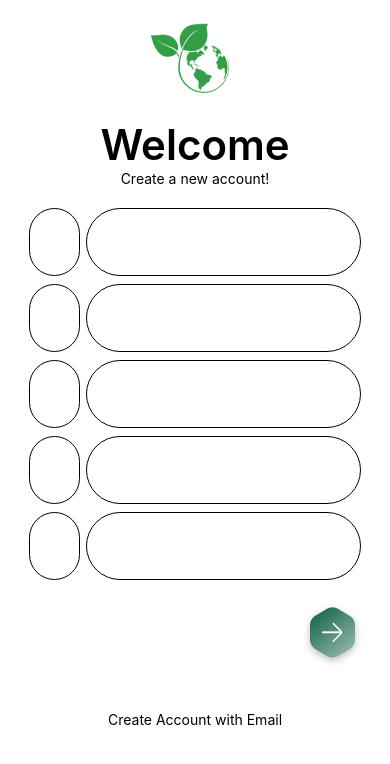
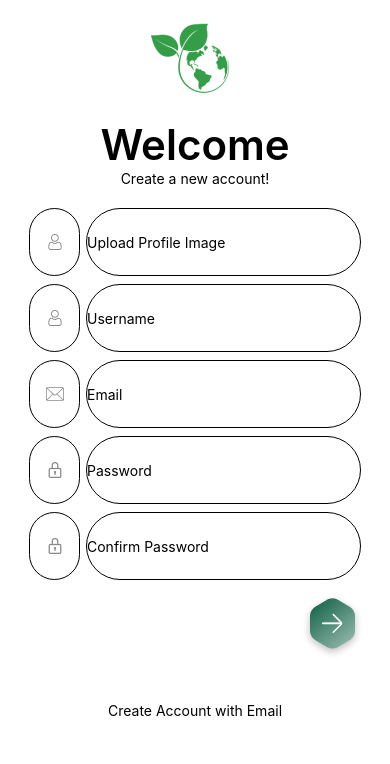
Before and after one commit to NaumanRecat/Simplified-Recipe-App, a React Native app: screen /Signup in a window 390 px wide. Shown: the top 764 px of the page. Built offline with nearby package versions, Linux system fonts and the light colour scheme.

Commit message:
3 screen done

```diff
--- a/src/navigators/ScreenNavigator.js
+++ b/src/navigators/ScreenNavigator.js
@@ -25,15 +25,17 @@ export const ScreenNavigator =()=>  {
       <Stack.Navigator>
       <Stack.Screen name="Splash" component={Splash}  options={{headerShown:false}} />
       <Stack.Screen name="Login" component={Login}  options={{headerShown:false}} />
+      <Stack.Screen name="Signup" component={Signup}  options={{headerShown:false}} />
+      <Stack.Screen name="Recipe" component={Recipe}  options={{headerShown:false}} />
       <Stack.Screen name="Recipeuploadfinal" component={Recipeuploadfinal}  options={{headerShown:false}} />
       <Stack.Screen name="RecipeUpload" component={RecipeUpload}  options={{headerShown:false}} />
       <Stack.Screen name="Cooking" component={Cooking}  options={{headerShown:false}} />
       <Stack.Screen name="TabNavigator" component={TabNavigator}  options={{headerShown:false}} />
       <Stack.Screen name="RecipeDes" component={RecipeDes}  options={{headerShown:false}} />
-      <Stack.Screen name="Recipe" component={Recipe}  options={{headerShown:false}} />
+
       <Stack.Screen name="Friend" component={Friend}  options={{headerShown:false}} />
       <Stack.Screen name="Profile" component={Profile}  options={{headerShown:false}} />
-      <Stack.Screen name="Signup" component={Signup}  options={{headerShown:false}} />
+
 
 
       </Stack.Navigator>
--- a/src/screens/Signup.js
+++ b/src/screens/Signup.js
@@ -1,5 +1,5 @@
 import React from "react";
-import {View, Text, SafeAreaView, Image} from 'react-native';
+import {View, Text, SafeAreaView, Image,TouchableOpacity} from 'react-native';
 
 import {widthPercentageToDP as w, heightPercentageToDP as h} from 'react-native-responsive-screen';
 import { StylishInput } from "../components/StylishInput";
@@ -25,6 +25,7 @@ export class Signup extends React.Component{
                 <Text style={{
                     fontWeight:'600',
                     fontSize:h('5%'),
+                    color:'#000'
                 }}>
                     Welcome
                 </Text>
@@ -38,19 +39,21 @@ export class Signup extends React.Component{
                     marginTop:h('2%'),
                     alignItems:'center',
                 }}>
-                    <StylishInput/>
-                    <StylishInput/>
-                    <StylishInput/>
-                    <StylishInput/>
-                    <StylishInput/>
+                    <StylishInput img={require('../assests/userb.png')} placeholder={'Upload Profile Image'} />
+                    <StylishInput img={require('../assests/userb.png')} placeholder={'Username'} />
+                    <StylishInput img={require('../assests/email.png')} placeholder={'Email'}  />
+                    <StylishInput img={require('../assests/lock.png')} placeholder={'Password'}  />
+                    <StylishInput img={require('../assests/lock.png')} placeholder={'Confirm Password'} />
 
 
                 </View>
 
 
-                <View style={{
+                <TouchableOpacity onPress={()=>{
+                    this.props.navigation.navigate('Recipe')
+                }} style={{
                     alignItems:'flex-end',
-                    marginTop: h('2%'),
+                    marginTop: h('1%'),
                     marginRight: h('3%'),
                     // backgroundColor:'#ada',
                     height: h('13%'),
@@ -58,7 +61,7 @@ export class Signup extends React.Component{
                     <Image source={require('../assests/Group.png')} />
 
 
-                </View>
+                </TouchableOpacity>
 
                 <View style={{
                     alignItems:'center',
--- a/src/screens/Splash.js
+++ b/src/screens/Splash.js
@@ -62,6 +62,7 @@ export class Splash extends React.Component{
                <View>
                    <StylishInput
                    img={require('../assests/lock.png')}
+                   placeholder={'Enter Invitation Code'}
                    />
                </View>
 
```
Also changed, not shown: src/assests/email.png (added), src/assests/userb.png (added).
